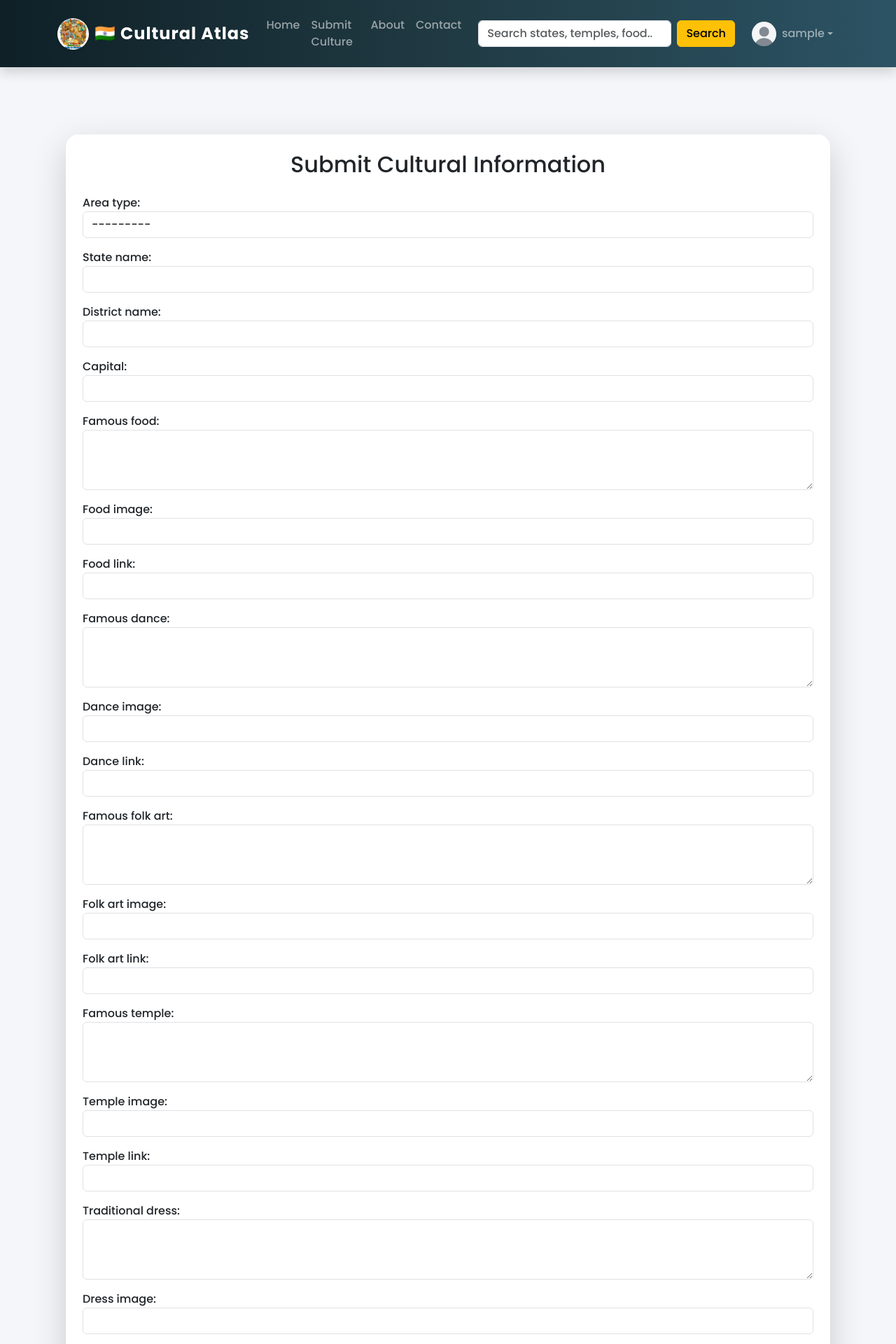
After one commit to k-sruthi3/indian-cultural-atlas, a Django app: page /submit/ in a window 1280 px wide. The commit adds this page. Shown: the top 1920 px of the page at 70% size. Run offline with Django 5.2, Linux system fonts and the light colour scheme; the visitor is signed in with stand-in values (Sample User, id 1).

Commit message:
Added culture submission feature

```diff
--- a/culture/forms.py
+++ b/culture/forms.py
@@ -1,5 +1,8 @@
+#culture/forms.py
 from django import forms
 from .models import Profile
+from .models import Submission
+
 
 class ProfileUpdateForm(forms.ModelForm):
     remove_picture = forms.BooleanField(
@@ -50,3 +53,129 @@ class CustomPasswordResetForm(forms.Form):
             "placeholder": "Enter your registered email"
         })
     )
+
+
+
+
+class SubmissionForm(forms.ModelForm):
+
+    class Meta:
+        model = Submission
+
+        fields = [
+            'area_type',
+            'state_name',
+            'district_name',
+
+            'capital',
+
+            'famous_food',
+            'food_image',
+            'food_link',
+
+            'famous_dance',
+            'dance_image',
+            'dance_link',
+
+            'famous_folk_art',
+            'folk_art_image',
+            'folk_art_link',
+
+            'famous_temple',
+            'temple_image',
+            'temple_link',
+
+            'traditional_dress',
+            'dress_image',
+            'dress_link',
+
+            'monuments',
+            'monument_image',
+            'monument_link',
+
+            'famous_festival',
+            'festival_link',
+
+            'uniqueness',
+            'uniqueness_link',
+
+            'image',
+        ]
+
+
+        widgets = {
+            'area_type': forms.Select(attrs={'class': 'form-control'}),
+            'state_name': forms.TextInput(attrs={'class': 'form-control'}),
+            'district_name': forms.TextInput(attrs={'class': 'form-control'}),
+
+            'capital': forms.TextInput(attrs={'class': 'form-control'}),
+
+            'famous_food': forms.Textarea(attrs={'class': 'form-control', 'rows': 3}),
+            'food_image': forms.URLInput(attrs={'class': 'form-control'}),
+            'food_link': forms.URLInput(attrs={'class': 'form-control'}),
+
+            'famous_dance': forms.Textarea(attrs={'class': 'form-control', 'rows': 3}),
+            'dance_image': forms.URLInput(attrs={'class': 'form-control'}),
+            'dance_link': forms.URLInput(attrs={'class': 'form-control'}),
+
+            'famous_folk_art': forms.Textarea(attrs={'class': 'form-control', 'rows': 3}),
+            'folk_art_image': forms.URLInput(attrs={'class': 'form-control'}),
+            'folk_art_link': forms.URLInput(attrs={'class': 'form-control'}),
+
+            'famous_temple': forms.Textarea(attrs={'class': 'form-control', 'rows': 3}),
+            'temple_image': forms.URLInput(attrs={'class': 'form-control'}),
+            'temple_link': forms.URLInput(attrs={'class': 'form-control'}),
+
+            'traditional_dress': forms.Textarea(attrs={'class': 'form-control', 'rows': 3}),
+            'dress_image': forms.URLInput(attrs={'class': 'form-control'}),
+            'dress_link': forms.URLInput(attrs={'class': 'form-control'}),
+
+            'monuments': forms.Textarea(attrs={'class': 'form-control', 'rows': 3}),
+            'monument_image': forms.URLInput(attrs={'class': 'form-control'}),
+            'monument_link': forms.URLInput(attrs={'class': 'form-control'}),
+
+            'famous_festival': forms.Textarea(attrs={'class': 'form-control', 'rows': 3}),
+            'festival_link': forms.URLInput(attrs={'class': 'form-control'}),
+
+            'uniqueness': forms.Textarea(attrs={'class': 'form-control', 'rows': 3}),
+            'uniqueness_link': forms.URLInput(attrs={'class': 'form-control'}),
+
+            'image': forms.URLInput(attrs={'class': 'form-control'}),
+        }
+    def clean(self):
+        cleaned_data = super().clean()
+
+        area_type = cleaned_data.get('area_type')
+        state_name = cleaned_data.get('state_name')
+        district_name = cleaned_data.get('district_name')
+
+        # State name must always be provided
+        if not state_name:
+            raise forms.ValidationError(
+                "State name is required."
+            )
+
+        # District submissions must have district name
+        if area_type == "district" and not district_name:
+            raise forms.ValidationError(
+                "District name is required when Area Type is District."
+            )
+
+        # Require at least one cultural detail
+        cultural_fields = [
+            cleaned_data.get('famous_food'),
+            cleaned_data.get('famous_dance'),
+            cleaned_data.get('famous_folk_art'),
+            cleaned_data.get('famous_temple'),
+            cleaned_data.get('traditional_dress'),
+            cleaned_data.get('monuments'),
+            cleaned_data.get('famous_festival'),
+            cleaned_data.get('uniqueness'),
+        ]
+
+        if not any(cultural_fields):
+            raise forms.ValidationError(
+                "Please fill at least one cultural information field."
+            )
+
+        return cleaned_data
--- a/culture/templates/base.html
+++ b/culture/templates/base.html
@@ -162,9 +162,29 @@ data-bs-target="#navbarNav">
 
 <ul class="navbar-nav me-auto">
 
-<li class="nav-item">
-<a class="nav-link" href="{% url 'home' %}">Home</a>
-</li>
+    <li class="nav-item">
+        <a class="nav-link" href="{% url 'home' %}">
+            Home
+        </a>
+    </li>
+
+    <li class="nav-item">
+        <a class="nav-link" href="{% url 'submit_culture' %}">
+            Submit Culture
+        </a>
+    </li>
+
+    <li class="nav-item">
+        <a class="nav-link" href="{% url 'about' %}">
+            About
+        </a>
+    </li>
+
+    <li class="nav-item">
+        <a class="nav-link" href="{% url 'contact_support' %}">
+            Contact
+        </a>
+    </li>
 
 </ul>
 
--- /dev/null
+++ b/culture/templates/culture/submit_culture.html
@@ -0,0 +1,29 @@
+ <!-- culture/templates/culture/submit_culture.html -->
+
+{% extends 'base.html' %}
+
+{% block title %}Submit Culture{% endblock %}
+
+{% block content %}
+
+<div class="container mt-5">
+    <div class="card shadow-lg p-4">
+
+        <h2 class="text-center mb-4">
+            Submit Cultural Information
+        </h2>
+
+        <form method="POST">
+    {% csrf_token %}
+
+    {{ form.as_p }}
+
+    <button type="submit" class="btn btn-success">
+        Submit for Approval
+    </button>
+</form>
+
+    </div>
+</div>
+
+{% endblock %}
--- a/culture/urls.py
+++ b/culture/urls.py
@@ -62,5 +62,8 @@ urlpatterns = [
     path('contact/', views.contact_support, name='contact_support'),
 
 
+    path('submit/', views.submit_culture, name='submit_culture'),
+    path('success/', views.submit_success, name='submit_success'),
 
+    path('about/', views.about_view, name='about'),
 ]
--- a/culture/views.py
+++ b/culture/views.py
@@ -1,3 +1,4 @@
+# culture/views.py
 from django.shortcuts import render, redirect, get_object_or_404
 from django.contrib.auth import logout
 from django.contrib.auth.views import LoginView
@@ -10,9 +11,11 @@ from django.conf import settings
 from django.shortcuts import render
 from .models import State
 from django.db.models import Q
+from django.shortcuts import render, redirect
 
 from .models import State, Festival, DanceForm, District, Profile
 from .forms import ProfileUpdateForm, ContactForm
+from .forms import SubmissionForm
 
 
 # =========================
@@ -209,48 +212,71 @@ def search_view(request):
     query = request.GET.get("q", "").strip()
 
     if not query:
-        return render(request, "culture/not_found.html", {"query": query})
+        return render(
+            request,
+            "culture/not_found.html",
+            {"query": query}
+        )
 
     # Search States
     state = State.objects.filter(
-        Q(name__icontains=query) |
-        Q(famous_food__icontains=query) |
-        Q(famous_dance__icontains=query) |
-        Q(famous_folk_art__icontains=query) |
-        Q(famous_temple__icontains=query) |
-        Q(traditional_dress__icontains=query) |
-        Q(monuments__icontains=query)
+        Q(name__iexact=query) |
+        Q(famous_food__iexact=query) |
+        Q(famous_dance__iexact=query) |
+        Q(famous_folk_art__iexact=query) |
+        Q(famous_temple__iexact=query) |
+        Q(traditional_dress__iexact=query) |
+        Q(monuments__iexact=query)
     ).first()
+
     if state:
-        return redirect("state_detail", state_id=state.id)
+        return redirect(
+            "state_detail",
+            state_id=state.id
+        )
 
     # Search Districts
     district = District.objects.filter(
-        Q(name__icontains=query) |
-        Q(famous_food__icontains=query) |
-        Q(famous_festival__icontains=query) |
-        Q(famous_temple__icontains=query) |
-        Q(famous_monument__icontains=query)
+        Q(name__iexact=query) |
+        Q(famous_food__iexact=query) |
+        Q(famous_festival__iexact=query) |
+        Q(famous_temple__iexact=query) |
+        Q(famous_monument__iexact=query)
     ).first()
+
     if district:
-        return redirect("district_detail", district_id=district.id)
+        return redirect(
+            "district_detail",
+            district_id=district.id
+        )
 
     # Search Festivals
     festival = Festival.objects.filter(
-        Q(name__icontains=query) | Q(description__icontains=query)
+        Q(name__iexact=query)
     ).first()
+
     if festival:
-        return redirect("state_detail", state_id=festival.state.id)
+        return redirect(
+            "state_detail",
+            state_id=festival.state.id
+        )
 
-    # Search DanceForms
+    # Search Dance Forms
     dance = DanceForm.objects.filter(
-        Q(name__icontains=query) | Q(description__icontains=query)
+        Q(name__iexact=query)
     ).first()
+
     if dance:
-        return redirect("state_detail", state_id=dance.state.id)
+        return redirect(
+            "state_detail",
+            state_id=dance.state.id
+        )
 
-    # If nothing found
-    return render(request, "culture/not_found.html", {"query": query})
+    return render(
+        request,
+        "culture/not_found.html",
+        {"query": query}
+    )
 # =========================
 # CONTACT
 # =========================
@@ -381,3 +407,46 @@ def password_change_done_view(request):
         # User tried to access success page directly or hit back → log out
         logout(request)
         return redirect('login')
+
+
+# =========================
+# CULTURE SUBMISSION
+# =========================
+
+@login_required
+def submit_culture(request):
+    if request.method == 'POST':
+        form = SubmissionForm(request.POST)
+
+        if form.is_valid():
+            submission = form.save(commit=False)
+            submission.status = 'pending'
+            submission.save()
+
+            messages.success(
+                request,
+                "Your submission has been sent for admin approval."
+            )
+
+            return redirect('submit_success')
+
+    else:
+        form = SubmissionForm()
+
+    return render(
+        request,
+        'culture/submit_culture.html',
+        {'form': form}
+    )
+
+
+@login_required
+def submit_success(request):
+    return render(
+        request,
+        'culture/submit_success.html'
+    )
+
+@login_required
+def about_view(request):
+    return render(request, 'culture/about.html')
```
Also changed, not shown: culture/admin.py (+142 -3 lines), culture/models.py (+95 -1 lines), culture/templates/culture/about.html (added, +56 -0 lines), culture/templates/culture/submit_success.html (added, +15 -0 lines), culture/migrations/0012_submission.py (added), culture/migrations/0013_remove_submission_category_and_more.py (added), culture/migrations/0014_district_unique_district_per_state.py (added).
